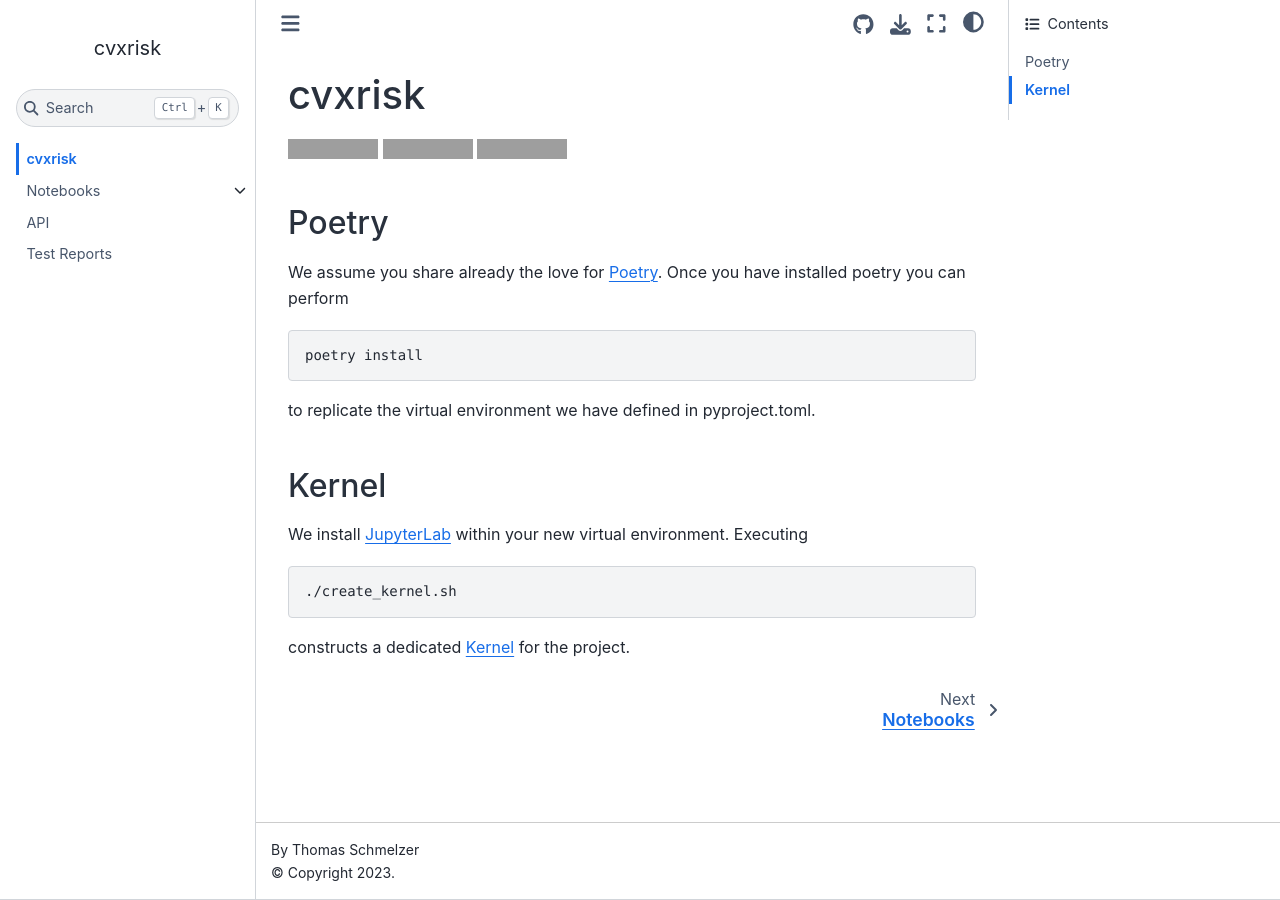
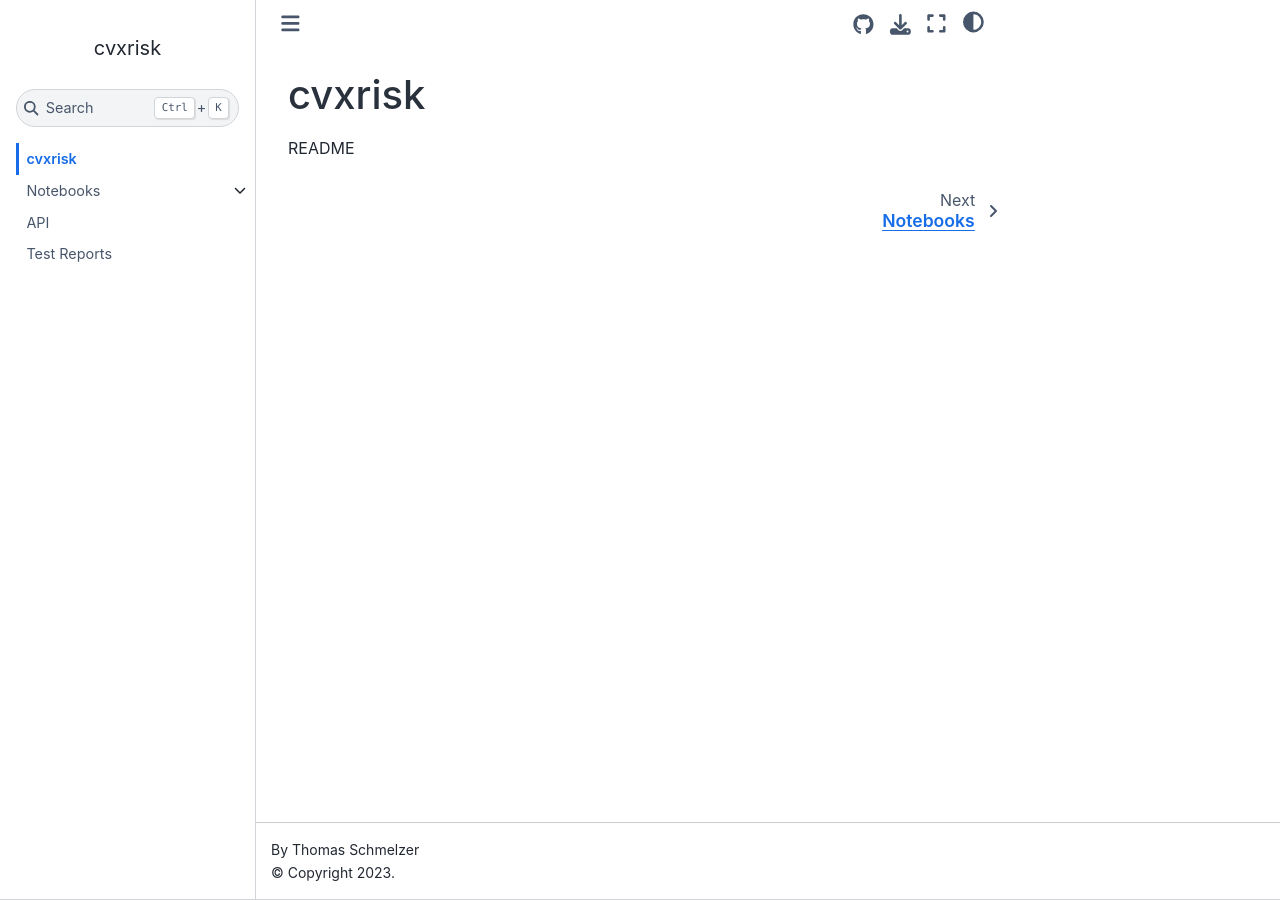
Before and after one commit to cvxgrp/cvxrisk, a Jupyter Book: the page built from book/docs/index.md, in a window 1280 px wide. Built offline with Jupyter Book 1.0.4 settings and Sphinx 7.4.7 and the Sphinx Book theme 1.1.4, drawn with Linux system fonts in a browser that asks for light colours; comment, search, counter and statistics services are not loaded; grey boxes are pictures that could not be loaded.

````diff
--- a/book/docs/index.md
+++ b/book/docs/index.md
@@ -1,26 +1,3 @@
 # cvxrisk
 
-[![PyPI version](https://badge.fury.io/py/cvxrisk.svg)](https://badge.fury.io/py/cvxrisk)
-[![Apache 2.0 License](https://img.shields.io/badge/License-APACHEv2-brightgreen.svg)](https://github.com/cvxgrp/cvxrisk/blob/main/LICENSE)
-[![PyPI download month](https://img.shields.io/pypi/dm/cvxrisk.svg)](https://pypi.python.org/pypi/cvxrisk/)
-
-
-## Poetry
-
-We assume you share already the love for [Poetry](https://python-poetry.org). Once you have installed poetry you can perform
-
-```bash
-poetry install
-```
-
-to replicate the virtual environment we have defined in pyproject.toml.
-
-## Kernel
-
-We install [JupyterLab](https://jupyter.org) within your new virtual environment. Executing
-
-```bash
-./create_kernel.sh
-```
-
-constructs a dedicated [Kernel](https://docs.jupyter.org/en/latest/projects/kernels.html) for the project.
+[README](../../README.md)
````
